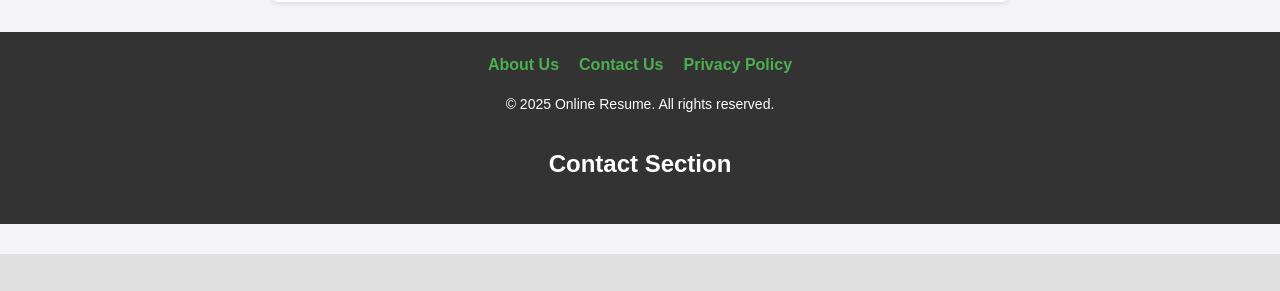
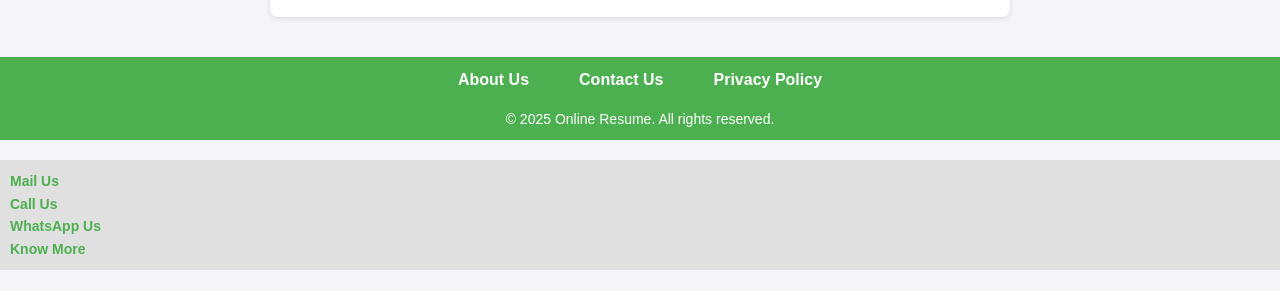
Before and after one commit to HemanthU/E-Commerce, a plain HTML site: page index.html in a window 1280 px wide. Shown: the part 1899-2190 px from the top of the page. After the commit the page ends 2169 px from the top, so only its background shows below. Drawn offline with Linux system fonts and the light colour scheme.

Commit message:
Update index.html

```diff
--- a/index.html
+++ b/index.html
@@ -1,4 +1,4 @@
- <p class="left-align">This text is aligned to the left.</p><!DOCTYPE html>
+<!DOCTYPE html>
 <html lang="en">
 <head>
   <meta charset="UTF-8">
@@ -50,6 +50,7 @@
     padding-left: 20px;
   }
 
+  /* Center-aligned footer */
   .footer {
     background-color: #4CAF50;
     color: white;
@@ -65,12 +66,30 @@
     text-decoration: none;
     font-weight: bold;
   }
+
   .footer a:hover {
     text-decoration: underline;
   }
+
+  /* Left-aligned footer */
   .left-footer {
+    background-color: #e0e0e0;
+    color: black;
+    padding: 10px;
     text-align: left;
-      background-color: #e0e0e0;
+    margin-top: 20px;
+  }
+
+  .left-footer a {
+    color: #4CAF50;
+    text-decoration: none;
+    font-weight: bold;
+    margin-right: 20px;
+  }
+
+  .left-footer a:hover {
+    text-decoration: underline;
+  }
 
   .textarea-container {
     position: relative;
@@ -112,6 +131,7 @@
   </style>
 </head>
 <body>
+
   <header>
     <h1>Online Resume</h1>
     <p>Fill in your details below</p>
@@ -127,20 +147,17 @@
       <input type="text" id="profession" name="profession" placeholder="Enter your profession" required><br><br>
     </section>
 
-
     <section id="about">
       <h2>About Me</h2>
       <label for="about">Write a brief introduction about yourself:</label><br>
       <textarea id="about" name="about" placeholder="Write about yourself" required></textarea><br><br>
     </section>
 
-
     <section id="skills">
       <h2>Skills</h2>
       <label for="skills">List your skills (separate with commas):</label><br>
       <input type="text" id="skills" name="skills" placeholder="e.g., HTML, CSS, JavaScript" required><br><br>
     </section>
-
 
     <section id="education">
       <h2>Education</h2>
@@ -157,7 +174,6 @@
       <input type="number" id="graduation-year" name="graduation-year" placeholder="e.g., 2025" required><br><br>
     </section>
 
-
     <section id="experience">
       <h2>Work Experience</h2>
       <label for="job-title">Job Title:</label>
@@ -169,7 +185,6 @@
       <label for="job-duration">Duration (in years):</label>
       <input type="number" id="job-duration" name="job-duration" placeholder="e.g., 2" required><br><br>
     </section>
-
 
     <section id="contact">
       <h2>Contact</h2>
@@ -190,7 +205,7 @@
   </form>
 
 
-    <footer>
+  <footer class="footer">
     <div class="footer-container">
       <div class="footer-links">
         <a href="#about">About Us</a>
@@ -199,12 +214,15 @@
       </div>
       <p>&copy; 2025 Online Resume. All rights reserved.</p>
     </div>
+  </footer>
 
-  <section id="contact" style="margin-top: 30px;">
-    <h2>Contact Section</h2>
-   </section>
+
+  <footer class="left-footer">
+    <p><a href="mailto:example@resume.com">Mail Us</a></p>
+    <p><a href="tel:+917892586349">Call Us</a></p>
+    <p><a href="https://wa.me/917892586349?text=I%20would%20like%20to%20know%20more%20about%20the%20type%20of%20services%20you%20provide">WhatsApp Us</a></p>
+    <p><a href="https://drive.google.com/file/d/17CR_ybyLoe-tRL26uFoUDLxss2vVzh2G/view?usp=drive_link" target="_blank">Know More</a></p>
   </footer>
- <footer class="left-footer"></footer>
 
 </body>
 </html>
```
Lines whose indentation alone changed are shown as unchanged.
